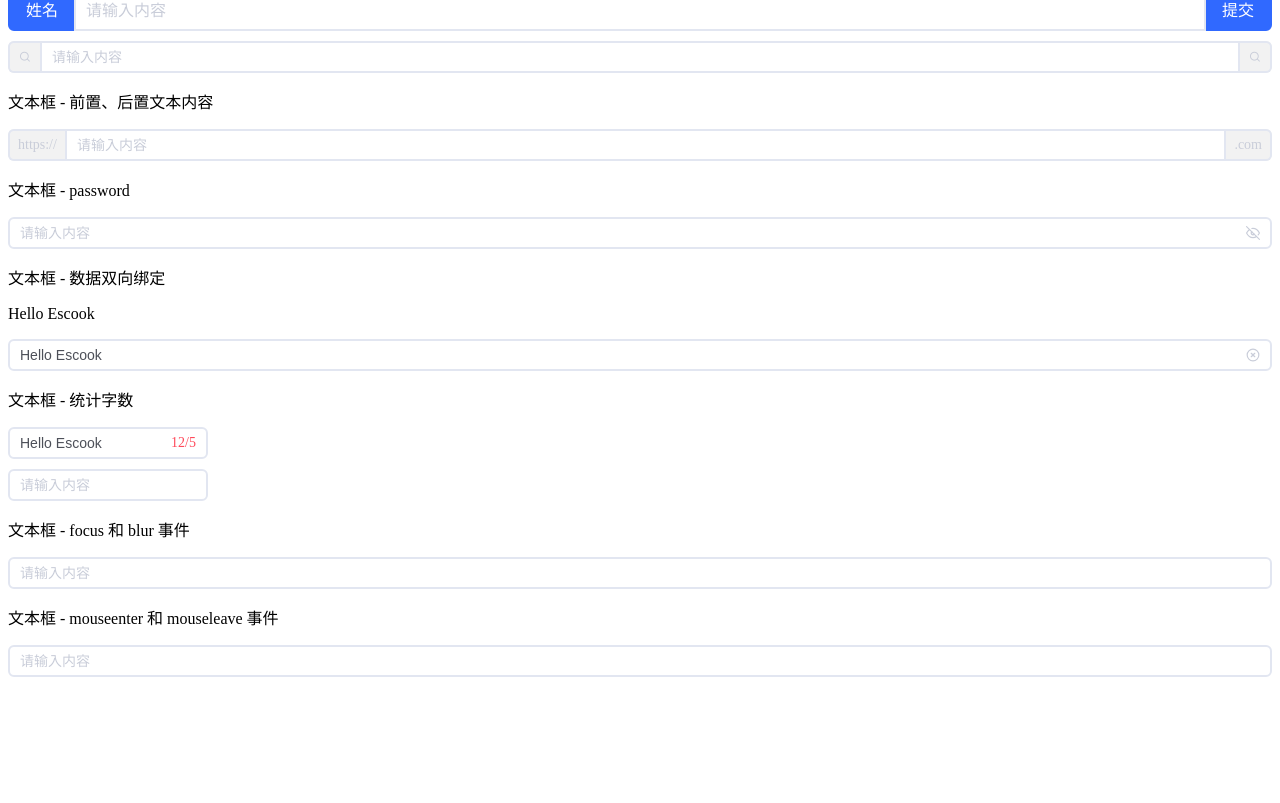
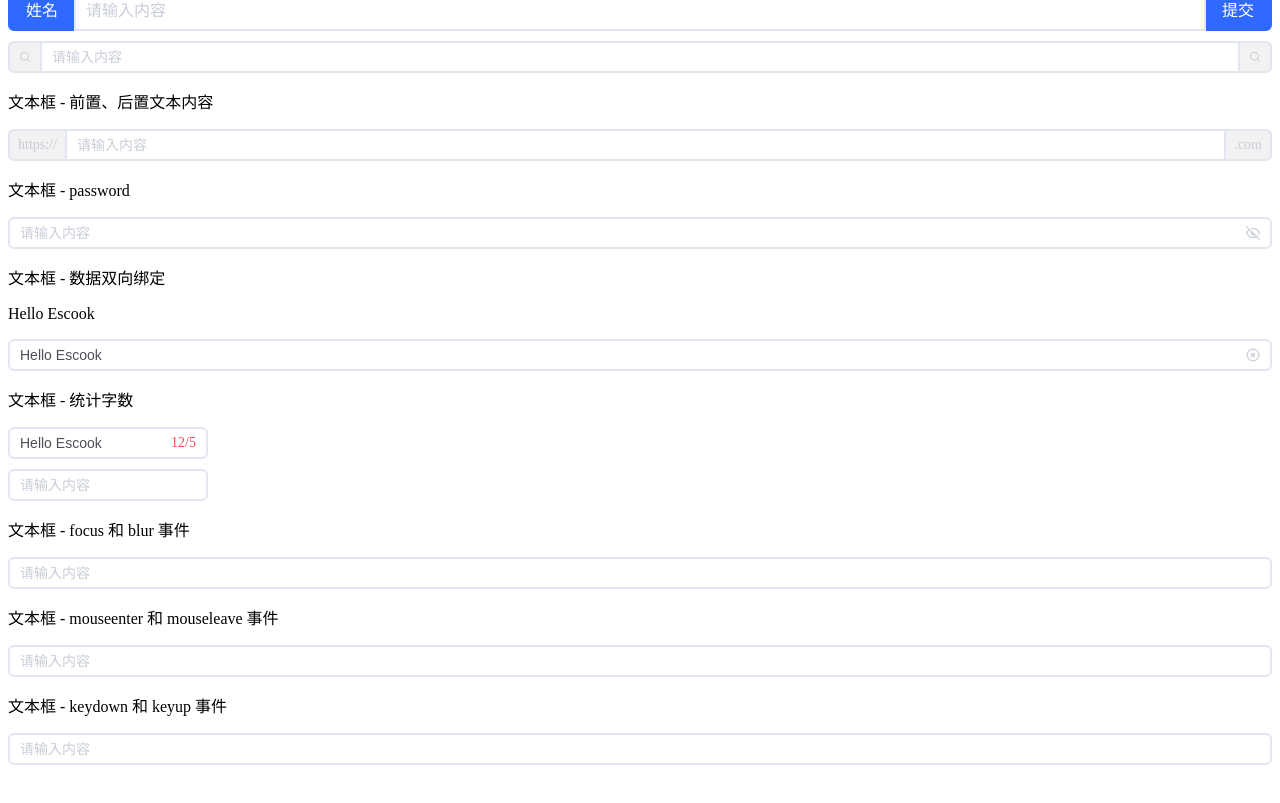
Before and after one commit to liulongbin1314/vue3-ui-library, a Vue app in the folder examples/: page / in a window 1280 px wide. Shown: the part 857-1660 px from the top of the page. Before the commit the page ends 1624 px from the top, so only its background shows below. Built offline with nearby package versions, Linux system fonts and the light colour scheme.

Commit message:
keydown和keyup

```diff
--- a/examples/src/components/InputTest.vue
+++ b/examples/src/components/InputTest.vue
@@ -109,6 +109,11 @@
     <a-input @mouseenter="mouseenterFn" @mouseleave="mouseleaveFn"></a-input>
   </div>
 
+  <p>文本框 - keydown 和 keyup 事件</p>
+  <div class="col-gap">
+    <a-input @keydown="keydownFn" @keyup="keyupFn"></a-input>
+  </div>
+
   <br />
   <br />
   <br />
@@ -140,4 +145,10 @@ const mouseenterFn = (e) => {
 const mouseleaveFn = (e) => {
   console.log('mouseleave:', e)
 }
+const keydownFn = (e) => {
+  console.log('keydown:', e)
+}
+const keyupFn = (e) => {
+  console.log('keyup:', e)
+}
 </script>
--- a/packages/components/input/src/index.vue
+++ b/packages/components/input/src/index.vue
@@ -35,6 +35,8 @@
         ref="_inputRef"
         @focus="focusEvent"
         @blur="blurEvent"
+        @keydown="keydownEvent"
+        @keyup="keyupEvent"
         @input="inputHandler"
       />
       <!-- 后缀区域 -->
@@ -94,7 +96,16 @@ const props = defineProps({
   width: String
 })
 
-const emit = defineEmits(['input', 'clear', 'blur', 'focus', 'mouseenter', 'mouseleave'])
+const emit = defineEmits([
+  'input',
+  'clear',
+  'blur',
+  'focus',
+  'mouseenter',
+  'mouseleave',
+  'keydown',
+  'keyup'
+])
 
 import { useNamespace, useStyle, useEvent } from '@ui-library/hooks'
 import { ref, computed, useSlots, provide, shallowRef } from 'vue'
@@ -108,7 +119,15 @@ provide('groupSize', props.size)
 const modelValue = defineModel({ default: '' })
 const _inputRef = shallowRef(null)
 const uStyle = useStyle()
-const { isFocus, focusEvent, blurEvent, mouseenterEvent, mouseleaveEvent } = useEvent()
+const {
+  isFocus,
+  focusEvent,
+  blurEvent,
+  mouseenterEvent,
+  mouseleaveEvent,
+  keydownEvent,
+  keyupEvent
+} = useEvent()
 
 const styledWidth = uStyle.width(props.width)
 
--- a/packages/hooks/use-event/index.js
+++ b/packages/hooks/use-event/index.js
@@ -24,5 +24,21 @@ export const useEvent = () => {
     emit('mouseleave', e)
   }
 
-  return { isFocus, focusEvent, blurEvent, isEnter, mouseenterEvent, mouseleaveEvent }
+  const keydownEvent = (e) => {
+    emit('keydown', e)
+  }
+  const keyupEvent = (e) => {
+    emit('keyup', e)
+  }
+
+  return {
+    isFocus,
+    focusEvent,
+    blurEvent,
+    isEnter,
+    mouseenterEvent,
+    mouseleaveEvent,
+    keydownEvent,
+    keyupEvent
+  }
 }
```
